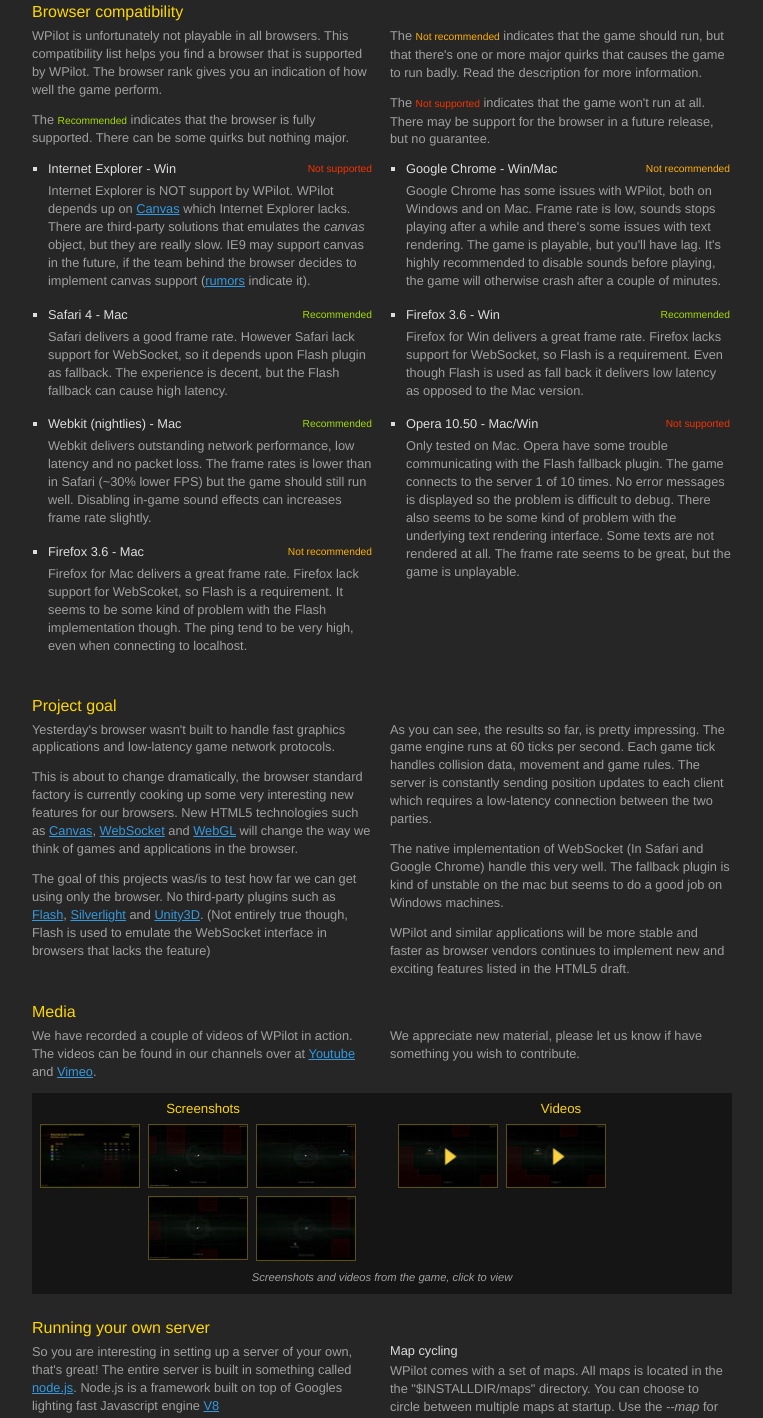
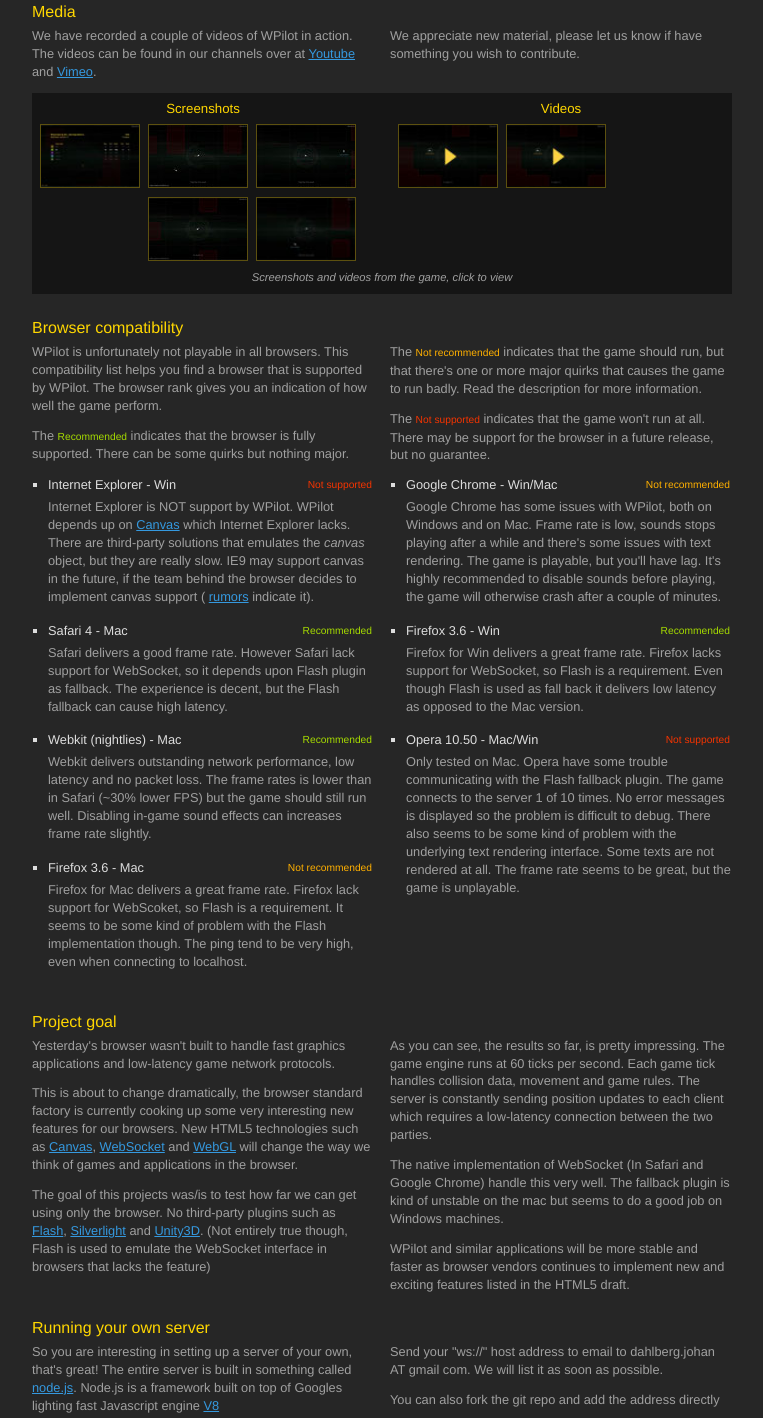
Before and after one commit to jfd/wpilot, a website: page index.html in a window 1280 px wide. Shown: the part 1236-2654 px from the top of the page, without its empty margins (258-1021 px from the left). Drawn offline with nearby package versions, Linux system fonts and the light colour scheme.

Commit message:
Added Public Server List section

```diff
--- a/index.html
+++ b/index.html
@@ -458,109 +458,7 @@
       </div>
     </div>
 
-    <div class="container">
-			<h2 id="compability">Browser compatibility</h2>
-			<div class="column">
-				<p>WPilot is unfortunately not playable in all browsers. This
-				  compatibility list helps you find a browser that is supported by
-				  WPilot. The browser rank gives you an indication of how well the game perform.</p>
-
-				<p>The <span class="rank high">Recommended</span> indicates that the
-				  browser is fully supported. There can be some quirks but nothing major.</p>
-			</div>
-			<div class="column">
-				<p>The <span class="rank mid">Not recommended</span> indicates that the game should run, but that there's one or more major quirks that causes the game to run badly. Read the description for more information.</p>
-
-				<p>The <span class="rank low">Not
-   				  supported</span> indicates that the
-				   game won't run at all. There may be support for the browser in a
-				   future release, but no guarantee.</p>
-			</div>
-    </div>
-
-    <div class="container">
-			<ul class="column">
-				<li><h4>Internet Explorer - Win <span class="rank low">Not
-				  supported</span></h4><span> Internet Explorer is NOT support by WPilot.
-				  WPilot depends up on
-          <a href="http://en.wikipedia.org/wiki/Canvas_element">Canvas</a>
-					which Internet Explorer lacks. There are third-party solutions that
-					emulates the <i>canvas</i> object, but they are really slow.
-					IE9 may support canvas in the future, if the team behind the browser decides to implement canvas support (<a href="http://ajaxian.com/archives/ie9-canvas-support-leaked-by-amd">rumors</a> indicate it).</span></li>
-				<li><h4>Safari 4 - Mac <span class="rank high">Recommended</span></h4>
-				  <span>Safari delivers a good frame rate. However Safari lack support for WebSocket, so it depends upon Flash plugin as fallback. The
-				  experience is decent, but the Flash fallback can cause high latency.
-				  </span></li>
-				<li><h4>Webkit (nightlies) - Mac<span class="rank high">Recommended</span>
-				  </h4><span>Webkit delivers outstanding network performance, low latency
-				  and no packet loss. The frame rates is lower than in Safari
-				  (~30% lower FPS) but the game should still run well. Disabling
-				  in-game sound effects can increases frame rate slightly.
-				  </span></li>
-				<li><h4>Firefox 3.6 - Mac<span class="rank mid">Not recommended</span></h4>
-				  <span>Firefox for Mac delivers a great frame rate. Firefox lack support for WebScoket, so Flash
-				  is a requirement. It seems to be some kind of problem with the Flash
-				  implementation though. The ping tend to be very high, even when connecting to localhost.</span</li>
-			</ul>
-			<ul class="column">
-				<li><h4>Google Chrome - Win/Mac<span class="rank mid">Not recommended
-				  </span></h4><span>Google Chrome has some issues with WPilot, both on
-				  Windows and on Mac. Frame rate is low, sounds stops playing
-				  after a while and there's some issues with text rendering.
-				  The game is playable, but you'll have lag. It's
-				  highly recommended to disable sounds before playing, the game will
-				  otherwise crash after a couple of minutes.</span</li>
-				<li><h4>Firefox 3.6 - Win<span class="rank high">Recommended</span></h4>
-				  <span>Firefox for Win delivers a great
-					frame rate. Firefox lacks
-					support for WebSocket, so Flash is a requirement. Even though Flash is used as fall back it delivers low latency as opposed to the Mac version.
-					</span</li>
-				<li><h4>Opera 10.50 - Mac/Win<span class="rank low">Not supported</span>
-				  </h4><span>Only tested on Mac. Opera have some trouble communicating
-				  with the Flash fallback plugin. The game
-					connects to the server 1 of 10 times. No error messages is displayed
-					so the problem is difficult to debug. There also seems to be some kind
-					of problem with the underlying text rendering interface. Some texts are
-					not rendered at all. The frame rate seems to be great, but the
-					game is unplayable.</span</li>
-			</ul>
-    </div>
-
-    <div class="container">
-			<h2 id="background">Project goal</h2>
-			<div class="column">
-				<p>Yesterday's browser wasn't built to handle fast graphics applications and
-				low-latency game network protocols.</p>
-				<p>This is about to change dramatically, the browser standard factory
-					is currently cooking up some very interesting new features for our
-					browsers. New HTML5 technologies such as
-					<a href="http://en.wikipedia.org/wiki/Canvas_element">Canvas</a>,
-					<a href="http://dev.w3.org/html5/websockets/">WebSocket</a> and
-					<a href="http://www.khronos.org/webgl/">WebGL</a>
-					will change the way we think of games and applications in the browser.
-					</p>
-				<p>The goal of this projects was/is to test how far we can get using only the browser. No third-party plugins such as
-					<a href="http://www.adobe.com/products/flashplayer/">Flash</a>,
-					<a href="http://silverlight.net/">Silverlight</a> and
-					<a href="http://unity3d.com/">Unity3D</a>. (Not entirely true though, Flash is used to emulate the WebSocket
-					interface in browsers that lacks the feature)</p>
-			</div>
-			<div class="column">
-				<p>As you can see, the results so far, is pretty impressing. The game
-				   engine runs at 60 ticks per second. Each game tick handles collision data,
-				   movement and game rules. The server is constantly sending position
-				   updates to each client which requires a low-latency connection between
-				   the two parties.</p>
-				<p>The native implementation of WebSocket (In Safari and Google Chrome)
-				   handle this very well. The fallback plugin is kind of unstable on
-				   the mac but seems to do a good job on Windows machines.</p>
-				<p>WPilot and similar applications will be more stable and faster as             browser vendors continues to implement new and exciting features
-				   listed in the HTML5 draft.</p>
-
-			</div>
-    </div>
-
-		<div class="media container">
+    <div class="media container">
 	    <h2 id="media">Media</h2>
 			<div class="column">
 				<p>We have recorded a couple of videos of WPilot in action. The videos
@@ -636,6 +534,121 @@
 			<p>Screenshots and videos from the game, click to view</p>
 		</div>
 
+    <div class="container">
+			<h2 id="compability">Browser compatibility</h2>
+			<div class="column">
+				<p>WPilot is unfortunately not playable in all browsers. This
+				  compatibility list helps you find a browser that is supported by
+				  WPilot. The browser rank gives you an indication of how well the game
+				  perform.</p>
+
+				<p>The <span class="rank high">Recommended</span> indicates that the
+				  browser is fully supported. There can be some quirks but nothing major.</p>
+			</div>
+			<div class="column">
+				<p>The <span class="rank mid">Not recommended</span> indicates that the
+				   game should run, but that there's one or more major quirks that
+				   causes the game to run badly. Read the description for more
+				   information.</p>
+
+				<p>The <span class="rank low">Not
+   				  supported</span> indicates that the
+				   game won't run at all. There may be support for the browser in a
+				   future release, but no guarantee.</p>
+			</div>
+    </div>
+
+    <div class="container">
+			<ul class="column">
+				<li><h4>Internet Explorer - Win <span class="rank low">Not
+				  supported</span></h4><span> Internet Explorer is NOT support by WPilot.
+				  WPilot depends up on
+          <a href="http://en.wikipedia.org/wiki/Canvas_element">Canvas</a>
+					which Internet Explorer lacks. There are third-party solutions that
+					emulates the <i>canvas</i> object, but they are really slow.
+					IE9 may support canvas in the future, if the team behind the browser
+					decides to implement canvas support (
+					<a href="http://ajaxian.com/archives/ie9-canvas-support-leaked-by-amd">rumors</a>
+					indicate it).</span></li>
+				<li><h4>Safari 4 - Mac <span class="rank high">Recommended</span></h4>
+				  <span>Safari delivers a good frame rate. However Safari lack support
+				  for WebSocket, so it depends upon Flash plugin as fallback. The
+				  experience is decent, but the Flash fallback can cause high latency.
+				  </span></li>
+				<li><h4>Webkit (nightlies) - Mac<span class="rank high">Recommended</span>
+				  </h4><span>Webkit delivers outstanding network performance, low latency
+				  and no packet loss. The frame rates is lower than in Safari
+				  (~30% lower FPS) but the game should still run well. Disabling
+				  in-game sound effects can increases frame rate slightly.
+				  </span></li>
+				<li><h4>Firefox 3.6 - Mac<span class="rank mid">Not recommended</span></h4>
+				  <span>Firefox for Mac delivers a great frame rate. Firefox lack support
+				  for WebScoket, so Flash is a requirement. It seems to be some kind of
+				  problem with the Flash implementation though. The ping tend to be very
+				  high, even when connecting to localhost.</span</li>
+			</ul>
+			<ul class="column">
+				<li><h4>Google Chrome - Win/Mac<span class="rank mid">Not recommended
+				  </span></h4><span>Google Chrome has some issues with WPilot, both on
+				  Windows and on Mac. Frame rate is low, sounds stops playing
+				  after a while and there's some issues with text rendering.
+				  The game is playable, but you'll have lag. It's
+				  highly recommended to disable sounds before playing, the game will
+				  otherwise crash after a couple of minutes.</span</li>
+				<li><h4>Firefox 3.6 - Win<span class="rank high">Recommended</span></h4>
+				  <span>Firefox for Win delivers a great
+					frame rate. Firefox lacks
+					support for WebSocket, so Flash is a requirement. Even though Flash is
+					used as fall back it delivers low latency as opposed to the Mac version.
+					</span</li>
+				<li><h4>Opera 10.50 - Mac/Win<span class="rank low">Not supported</span>
+				  </h4><span>Only tested on Mac. Opera have some trouble communicating
+				  with the Flash fallback plugin. The game
+					connects to the server 1 of 10 times. No error messages is displayed
+					so the problem is difficult to debug. There also seems to be some kind
+					of problem with the underlying text rendering interface. Some texts are
+					not rendered at all. The frame rate seems to be great, but the
+					game is unplayable.</span</li>
+			</ul>
+    </div>
+
+    <div class="container">
+			<h2 id="background">Project goal</h2>
+			<div class="column">
+				<p>Yesterday's browser wasn't built to handle fast graphics applications and
+				low-latency game network protocols.</p>
+				<p>This is about to change dramatically, the browser standard factory
+					is currently cooking up some very interesting new features for our
+					browsers. New HTML5 technologies such as
+					<a href="http://en.wikipedia.org/wiki/Canvas_element">Canvas</a>,
+					<a href="http://dev.w3.org/html5/websockets/">WebSocket</a> and
+					<a href="http://www.khronos.org/webgl/">WebGL</a>
+					will change the way we think of games and applications in the browser.
+					</p>
+				<p>The goal of this projects was/is to test how far we can get using
+				  only the browser. No third-party plugins such as
+					<a href="http://www.adobe.com/products/flashplayer/">Flash</a>,
+					<a href="http://silverlight.net/">Silverlight</a> and
+					<a href="http://unity3d.com/">Unity3D</a>. (Not entirely true though,
+					Flash is used to emulate the WebSocket interface in browsers that
+					lacks the feature)</p>
+			</div>
+			<div class="column">
+				<p>As you can see, the results so far, is pretty impressing. The game
+				   engine runs at 60 ticks per second. Each game tick handles collision data,
+				   movement and game rules. The server is constantly sending position
+				   updates to each client which requires a low-latency connection between
+				   the two parties.</p>
+				<p>The native implementation of WebSocket (In Safari and Google Chrome)
+				   handle this very well. The fallback plugin is kind of unstable on
+				   the mac but seems to do a good job on Windows machines.</p>
+				<p>WPilot and similar applications will be more stable and faster as
+				   browser vendors continues to implement new and exciting features
+				   listed in the HTML5 draft.</p>
+
+			</div>
+    </div>
+
 		<div class="container">
 			<h2 id="server-setup">Running your own server</h2>
 			<div class="column">
@@ -667,8 +680,15 @@
 				   <i>--debug</i> switch, which will print additional debug information
 				   in the console. This may help you to track down bugs.</p>
 
+				<h4>Public server list</h4>
+				<p>We have limited server capacity, so please concider to list your
+				   server in The Public server list (the list at the top of this page).
+				   </p>
 			</div>
 			<div class="column">
+				<p>Send your "ws://" host address to email to dahlberg.johan AT gmail
+				   com. We will list it as soon as possible.</p>
+				<p>You can also fork the git repo and add the address directly</p>
 			  <h4>Map cycling</h4>
 				<p>WPilot comes with a set of maps. All maps is located in the the
 					"$INSTALLDIR/maps" directory. You can choose to circle between
@@ -708,7 +728,8 @@
 				  mail me at dahlberg.johan AT gmail com.</p>
 			  <h4>Contributing with code</h4>
 			  <p>Bug fixes and optimizations is appreciated. If you are an expert on
-			     Opera or maybe find a way of getting this to work on IE, we'd really appreciate your contribution to the main project.</p>
+			     Opera or maybe find a way of getting this to work on IE, we'd really
+			     appreciate your contribution to the main project.</p>
 			</div>
 			<div class="column">
 				<p>First fork the WPilot GIT-repository with the following command:</p>
```
